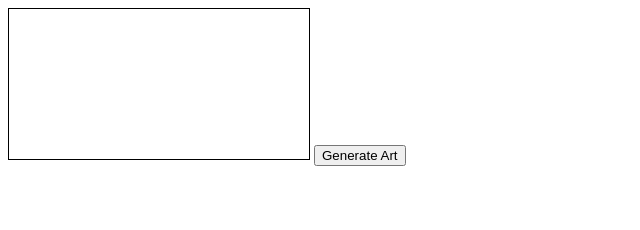
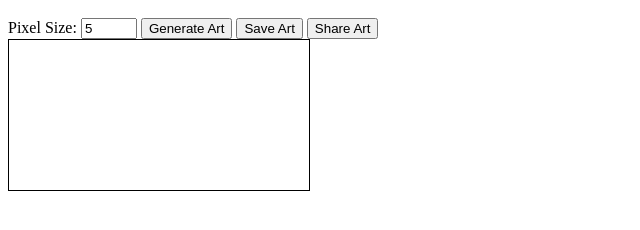
Before and after one commit to andriyivanyuk93/PixelArtGenerator, a plain HTML site: page index.html in a window 1280 px wide. Shown: the whole page, without its empty margins (0-640 px from the left). Drawn offline with Linux system fonts and the light colour scheme.

Commit message:
Update index.html
Update the HTML structure to include input fields for pixel size and save/share buttons.

```diff
--- a/index.html
+++ b/index.html
@@ -7,7 +7,15 @@
 </head>
 <body>
   <!-- HTML structure for the pixel art generator interface -->
+  <div id="controls">
+    <label for="pixel-size">Pixel Size:</label>
+    <input type="number" id="pixel-size" min="1" max="20" value="5">
+
+    <button id="generate-button">Generate Art</button>
+    <button id="save-button">Save Art</button>
+    <button id="share-button">Share Art</button>
+  </div>
+
   <canvas id="pixel-canvas"></canvas>
-  <button id="generate-button">Generate Art</button>
 </body>
 </html>
```
